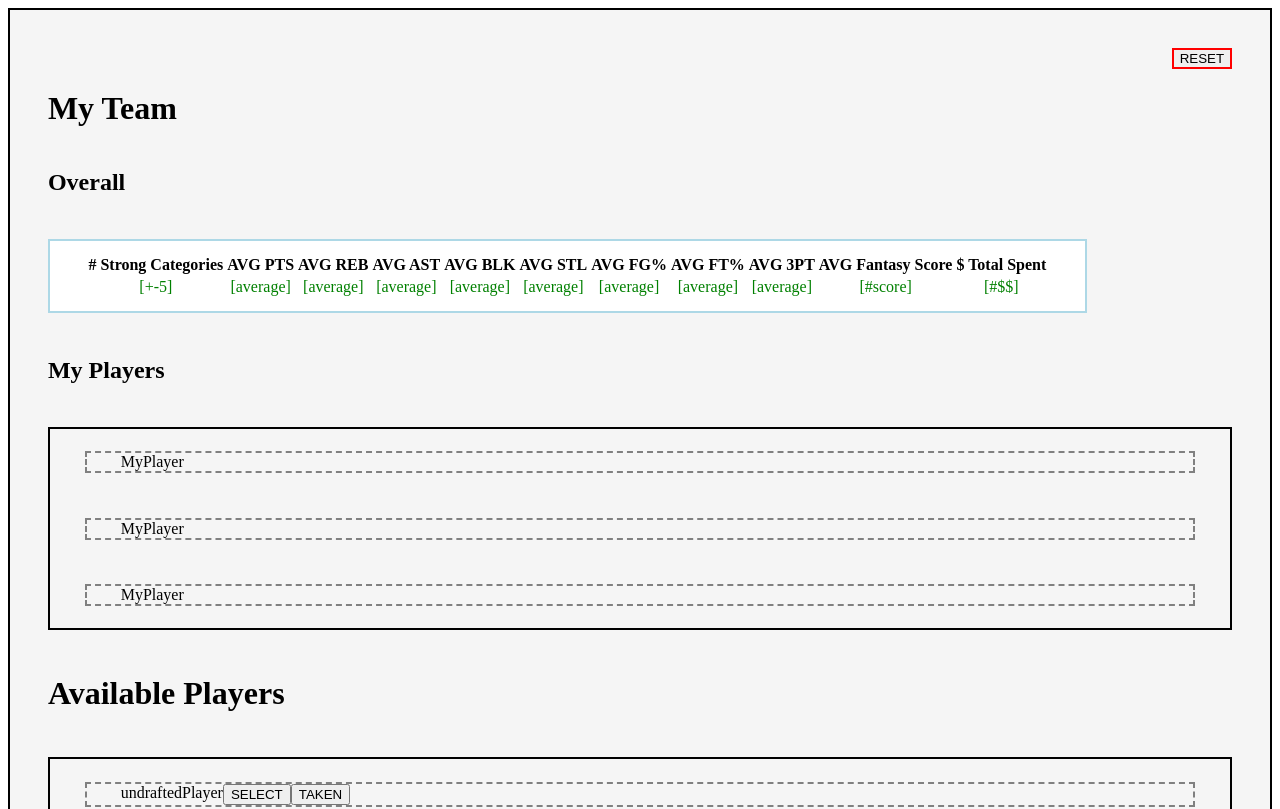
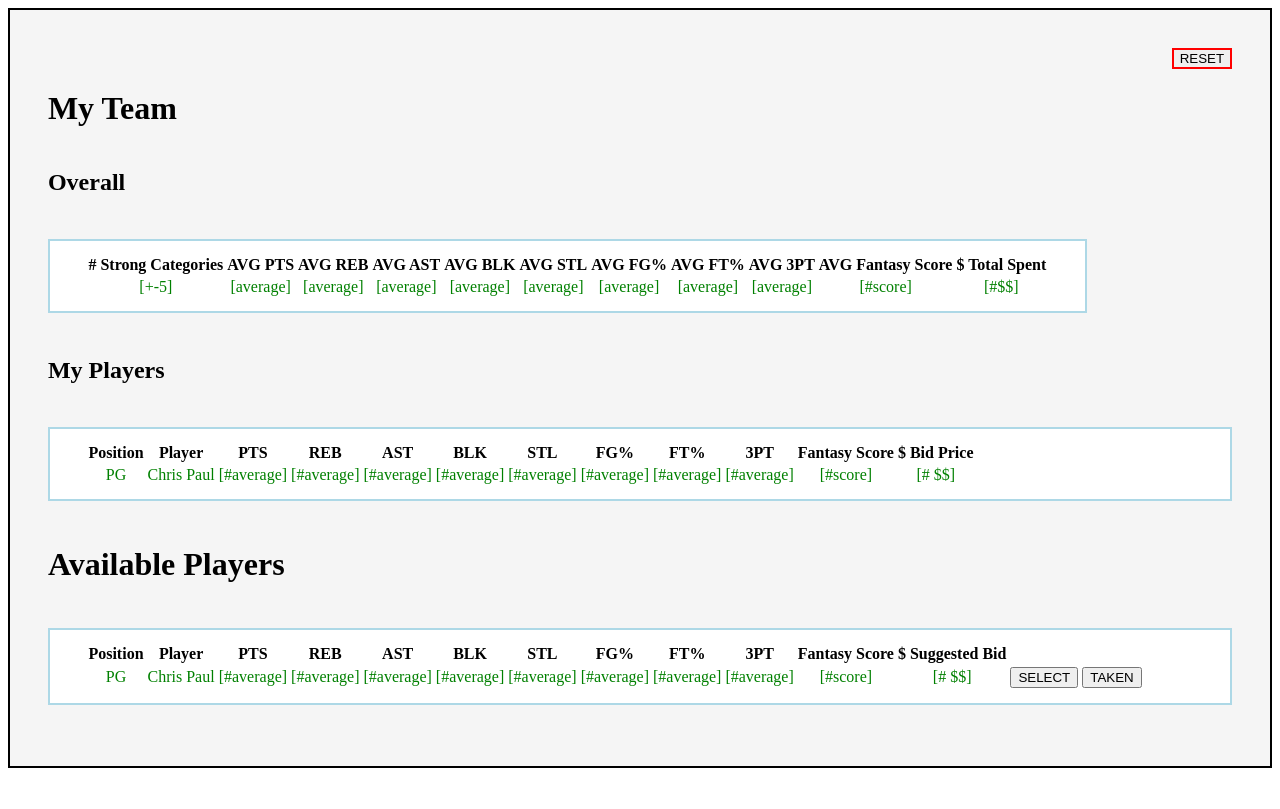
Before and after one commit to tori-obregon/soloproject_draftassistant, a React app: page / in a window 1280 px wide. Shown: the top 809 px of the page. Built offline with nearby package versions, Linux system fonts and the light colour scheme.

Commit message:
myTeamContainer, undraftedContainter, popup initial CSS complete

```diff
--- a/src/myTeam/myPlayer.jsx
+++ b/src/myTeam/myPlayer.jsx
@@ -2,6 +2,19 @@ import React from 'react';
 
 export default function MyPlayer() {
   return (
-    <div id='myPlayer'>MyPlayer</div>
+    <tr id='myPlayer'>
+      <td id='position'>PG</td>
+      <td id='player'>Chris Paul</td>
+      <td id='pts'>[#average]</td>
+      <td id='reb'>[#average]</td>
+      <td id='ast'>[#average]</td>
+      <td id='blk'>[#average]</td>
+      <td id='stl'>[#average]</td>
+      <td id='fg%'>[#average]</td>
+      <td id='ft%'>[#average]</td>
+      <td id='3pt'>[#average]</td>
+      <td id='fantasyScore'>[#score]</td>
+      <td id='bidPrice'>[# $$]</td>
+    </tr>
   )
 }
--- a/src/myTeam/myTeamContainer.jsx
+++ b/src/myTeam/myTeamContainer.jsx
@@ -3,11 +3,26 @@ import MyPlayer from './myPlayer.jsx';
 
 export default function MyTeamContainer() {
   return (
-    <span id='myTeamContainer'>
-      <MyPlayer />
-      <MyPlayer />
-      <MyPlayer />
-    </span>
+    <div id='myTeamContainer'>
+      <table>
+        <tr>
+          <th>Position</th>
+          <th>Player</th>
+          <th>PTS</th>
+          <th>REB</th>
+          <th>AST</th>
+          <th>BLK</th>
+          <th>STL</th>
+          <th>FG%</th>
+          <th>FT%</th>
+          <th>3PT</th>
+          <th>Fantasy Score</th>
+          <th>$ Bid Price</th>
+        </tr>
+        <MyPlayer />
+      </table>
+
+    </div>
 
   )
 }
--- a/src/playerSelectionPopUp.jsx
+++ b/src/playerSelectionPopUp.jsx
@@ -1,10 +1,16 @@
 import React from 'react'
+
+function closePopUp() {
+//TODO: functionality to close the popup
+  //somehow change visibility in CSS to hidden
+}
+
 
 export default function PlayerSelectionPopUp() {
   return (
     <div id='playerSelectionPopUp'>
         <h1>PlayerSelectionPopUp</h1>
-        <button>X</button>
+        <button id='closePopUpBtn'>X</button>
         <h3>[playerName]</h3>
         <label>How much did you pay?</label>
         <input type='text' placeholder='$1'></input>
--- a/src/style.scss
+++ b/src/style.scss
@@ -35,11 +35,12 @@ td {
 
 #myTeamContainer {
     display: flex;
-    flex-direction: column;
+    // flex-direction: column;
 
-    border: 2px solid black;
+    border: 2px solid lightblue;
+    background-color: white;
     box-sizing: border-box;
-    padding: 0 3%;
+    padding: 1% 3%;
     margin: 2% 0;
     width: 100%;
 
@@ -53,16 +54,17 @@ td {
 }
 
 #undraftedContainer {
+    display: flex;
 
-    border: 2px solid black;
+    border: 2px solid lightblue;
+    background-color: white;
     box-sizing: border-box;
-    padding: 0 3%;
+    padding: 1% 3%;
     margin: 2% 0;
     width: 100%;
 }
 
 #undraftedPlayer {
-    display: flex;
 
     border: 2px dashed grey;
     padding: 0 3%;
@@ -73,7 +75,15 @@ td {
     display: flex;
     flex-direction: column;
     align-items: center;
-    border: 2px solid black;
-    padding: 0 3%;
+
+    border: 2px solid lightblue;
+    background-color: white;
+    padding: 1% 3%;
     margin: 2% 0;
+
+    position: fixed;
+    top: 50%;
+    left: 50%;
+    transform: translate(-50%,-50%);
+    visibility: hidden;
 }
--- a/src/undrafted/undraftedContainer.jsx
+++ b/src/undrafted/undraftedContainer.jsx
@@ -4,9 +4,23 @@ import UndraftedPlayer from './undraftedPlayer.jsx';
 export default function UndraftedContainer() {
   return (
     <div id='undraftedContainer'>
+      <table>
+        <tr>
+          <th>Position</th>
+          <th>Player</th>
+          <th>PTS</th>
+          <th>REB</th>
+          <th>AST</th>
+          <th>BLK</th>
+          <th>STL</th>
+          <th>FG%</th>
+          <th>FT%</th>
+          <th>3PT</th>
+          <th>Fantasy Score</th>
+          <th>$ Suggested Bid</th>
+        </tr>
         <UndraftedPlayer />
-        <UndraftedPlayer />
-        <UndraftedPlayer />
+      </table>
     </div>
   )
 }
--- a/src/undrafted/undraftedPlayer.jsx
+++ b/src/undrafted/undraftedPlayer.jsx
@@ -2,9 +2,21 @@ import React from 'react';
 
 export default function UndraftedPlayer() {
   return (
-    <div id='undraftedPlayer'>undraftedPlayer
-    <button>SELECT</button>
-    <button>TAKEN</button>
-    </div>
+    <tr id='undraftedPlayer'>
+      <td id='position'>PG</td>
+      <td id='player'>Chris Paul</td>
+      <td id='pts'>[#average]</td>
+      <td id='reb'>[#average]</td>
+      <td id='ast'>[#average]</td>
+      <td id='blk'>[#average]</td>
+      <td id='stl'>[#average]</td>
+      <td id='fg%'>[#average]</td>
+      <td id='ft%'>[#average]</td>
+      <td id='3pt'>[#average]</td>
+      <td id='fantasyScore'>[#score]</td>
+      <td id='bidPrice'>[# $$]</td>
+      <td><button>SELECT</button></td>
+      <td><button>TAKEN</button></td>
+    </tr>
   )
 }
```
